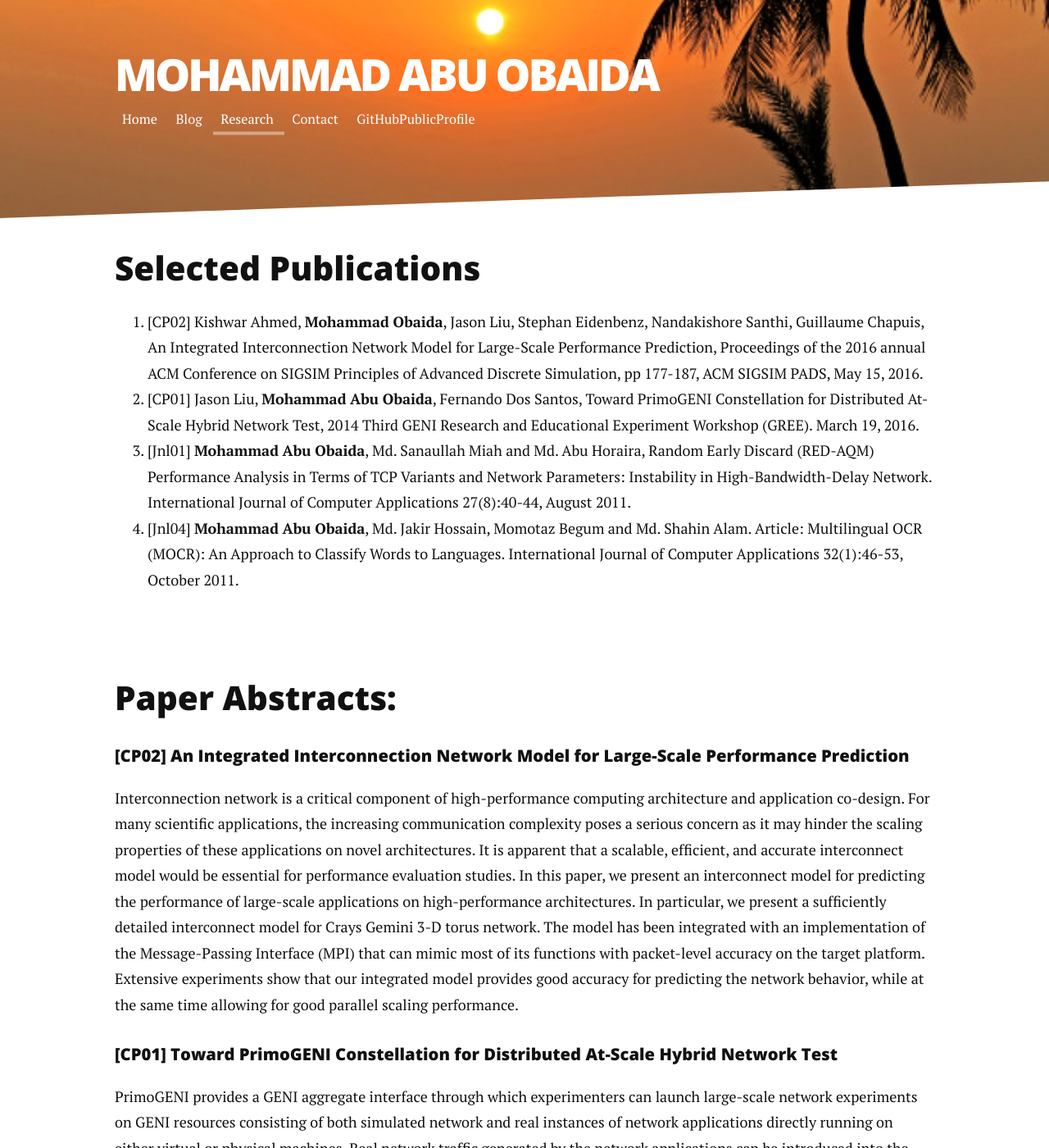
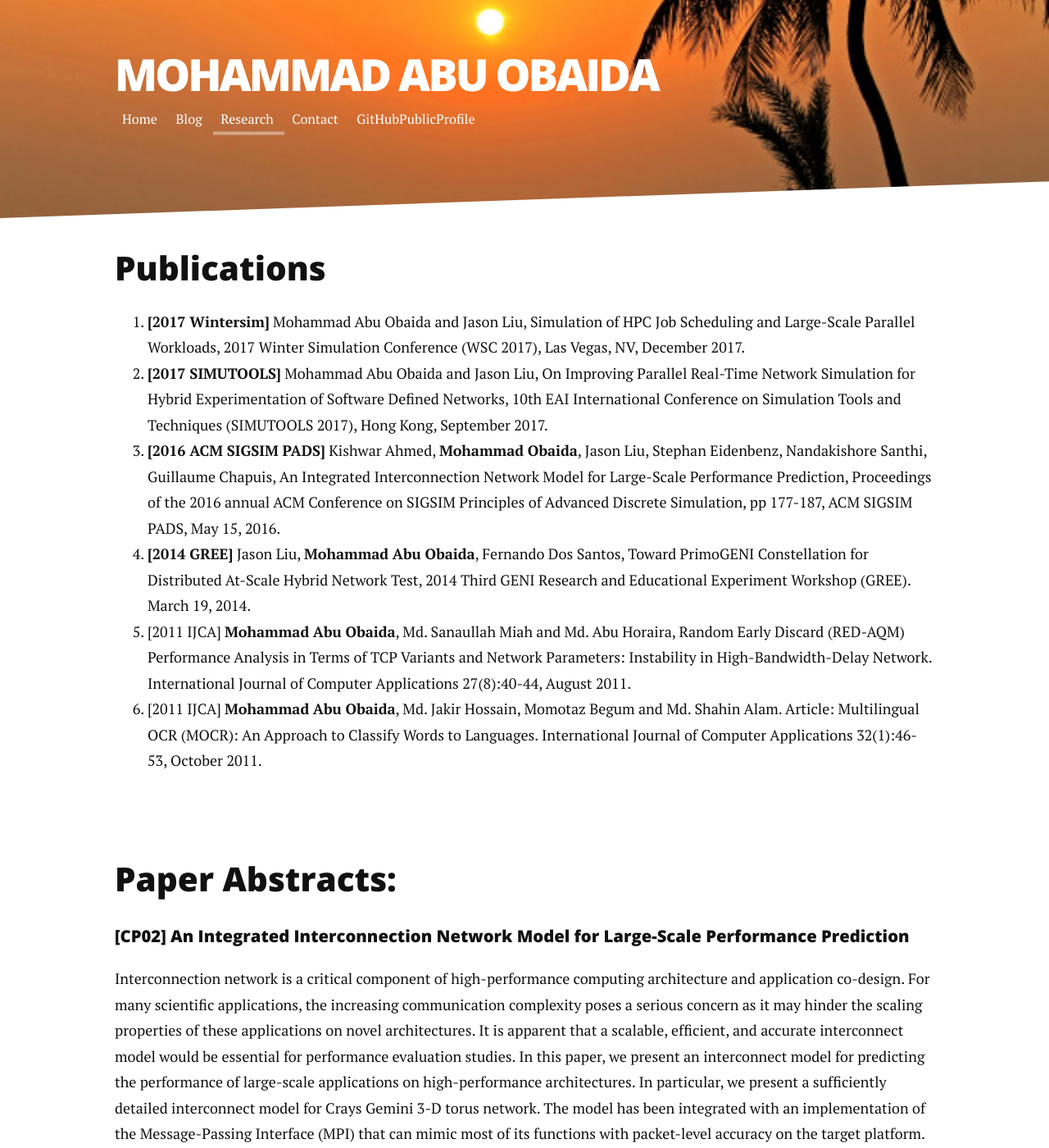
Before and after one commit to summonersRift/summonersrift.github.io, a Jekyll site: the page built from research.md, in a window 1280 px wide and 1400 px high. Shown: the whole window at 82% size. Built offline with Jekyll 4.4.1, drawn with Linux system fonts in a browser that asks for light colours; nearby versions of some CDN libraries.

Commit message:
New publications updated

```diff
--- a/research.md
+++ b/research.md
@@ -6,15 +6,19 @@
 <div id ="research">
 
 <p>
- <h2> Selected Publications</h2>
+ <h2> Publications</h2>
   <ol>
-      <li> [CP02] Kishwar Ahmed, <b>Mohammad Obaida</b>, Jason Liu, Stephan Eidenbenz, Nandakishore Santhi, Guillaume Chapuis, An Integrated Interconnection Network Model for Large-Scale Performance Prediction, Proceedings of the 2016 annual ACM Conference on SIGSIM Principles of Advanced Discrete Simulation, pp 177-187, ACM SIGSIM PADS, May 15, 2016.
+      <li><b>[2017 Wintersim]</b> Mohammad Abu Obaida and Jason Liu, Simulation of HPC Job Scheduling and Large-Scale Parallel Workloads, 2017 Winter Simulation Conference (WSC 2017), Las Vegas, NV, December 2017.
       </li>
-      <li> [CP01] Jason Liu, <b>Mohammad Abu Obaida</b>, Fernando Dos Santos, Toward PrimoGENI Constellation for Distributed At-Scale Hybrid Network Test, 2014 Third GENI Research and Educational Experiment Workshop (GREE). March 19, 2016.
+      <li><b>[2017 SIMUTOOLS]</b> Mohammad Abu Obaida and Jason Liu, On Improving Parallel Real-Time Network Simulation for Hybrid Experimentation of Software Defined Networks, 10th EAI International Conference on Simulation Tools and Techniques (SIMUTOOLS 2017), Hong Kong, September 2017.
       </li>
-      <li> [Jnl01] <b>Mohammad Abu Obaida</b>, Md. Sanaullah Miah and Md. Abu Horaira, Random Early Discard (RED-AQM) Performance Analysis in Terms of TCP Variants and Network Parameters: Instability in High-Bandwidth-Delay Network. International Journal of Computer Applications 27(8):40-44, August 2011.
+      <li><b>[2016 ACM SIGSIM PADS]</b> Kishwar Ahmed, <b>Mohammad Obaida</b>, Jason Liu, Stephan Eidenbenz, Nandakishore Santhi, Guillaume Chapuis, An Integrated Interconnection Network Model for Large-Scale Performance Prediction, Proceedings of the 2016 annual ACM Conference on SIGSIM Principles of Advanced Discrete Simulation, pp 177-187, ACM SIGSIM PADS, May 15, 2016.
       </li>
-      <li> [Jnl04] <b>Mohammad Abu Obaida</b>, Md. Jakir Hossain, Momotaz Begum and Md. Shahin Alam. Article: Multilingual OCR (MOCR): An Approach to Classify Words to Languages. International Journal of Computer Applications 32(1):46-53, October 2011.
+      <li><b>[2014 GREE]</b> Jason Liu, <b>Mohammad Abu Obaida</b>, Fernando Dos Santos, Toward PrimoGENI Constellation for Distributed At-Scale Hybrid Network Test, 2014 Third GENI Research and Educational Experiment Workshop (GREE). March 19, 2014.
+      </li>
+      <li>[2011 IJCA] <b>Mohammad Abu Obaida</b>, Md. Sanaullah Miah and Md. Abu Horaira, Random Early Discard (RED-AQM) Performance Analysis in Terms of TCP Variants and Network Parameters: Instability in High-Bandwidth-Delay Network. International Journal of Computer Applications 27(8):40-44, August 2011.
+      </li>
+      <li>[2011 IJCA] <b>Mohammad Abu Obaida</b>, Md. Jakir Hossain, Momotaz Begum and Md. Shahin Alam. Article: Multilingual OCR (MOCR): An Approach to Classify Words to Languages. International Journal of Computer Applications 32(1):46-53, October 2011.
       </li>
   </ol>
 </p><br><br>
```
